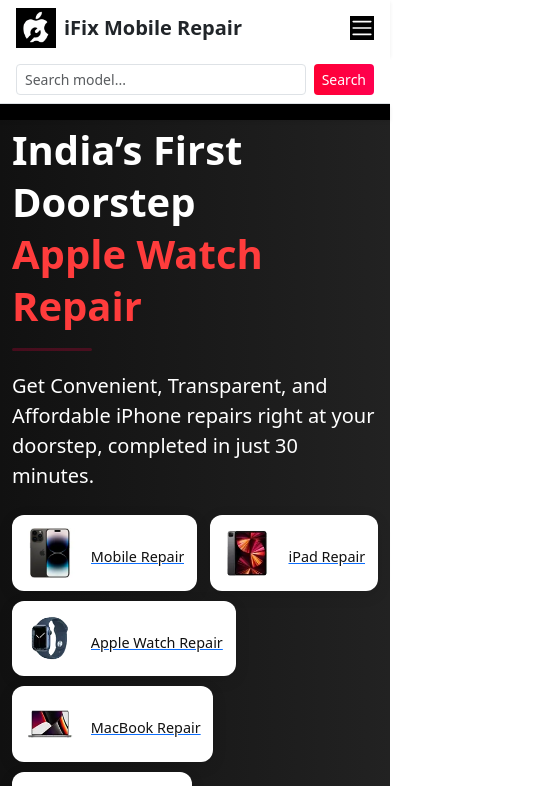
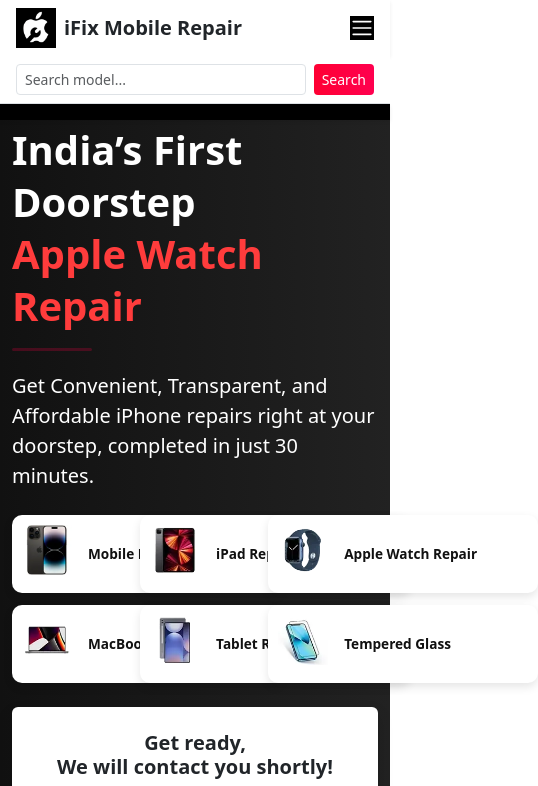
Before and after one commit to chanchalsaini3103/Ifix_Frontend, a React (Vite) app: page / in a window 390 px wide. Shown: the top 786 px of the page, 538 px wide, since content can reach past the window. Built offline with nearby package versions, Linux system fonts and the light colour scheme.

Commit message:
first commit

```diff
--- a/src/components/HeroPage.jsx
+++ b/src/components/HeroPage.jsx
@@ -81,6 +81,7 @@
     <Link
       key={item.label}
       to={`/services/${item.label.toLowerCase().replace(/\s+/g, "-")}`}
+      className="repair-card-link"
     >
       <div className="repair-card">
         <img src={item.img} alt={item.label} />
@@ -89,6 +90,7 @@
     </Link>
   ))}
 </div>
+
           </div>
 
           <div className="form-card bg-white text-dark p-4 rounded shadow" style={{ maxWidth: "500px", width: "100%" }}>
--- a/src/styles/HeroPage.css
+++ b/src/styles/HeroPage.css
@@ -194,33 +194,40 @@
 }
 
 
+/* Mobile-only: turn it into a 3-column grid */
 @media (max-width: 768px) {
   .repair-cards-grid {
     display: flex;
     flex-wrap: wrap;
     justify-content: space-between;
-    gap: 10px;
+    gap: 12px;
   }
 
-  .repair-cards-grid .col-6 {
-    width: 32%; /* Show 3 cards per row */
+  .repair-card-link {
+    width: 30%; /* ✅ 3 cards per row */
     flex: 0 0 auto;
+    text-decoration: none;
   }
 
   .repair-card {
-    width: 100%;
-    padding: 0.8rem;
+    background: #fff;
+    border-radius: 10px;
+    padding: 10px;
+    text-align: center;
+    box-shadow: 0 4px 10px rgba(0, 0, 0, 0.1);
     height: auto;
   }
 
   .repair-card img {
     height: 50px;
+    margin-bottom: 0.5rem;
+    object-fit: contain;
   }
 
   .repair-card p {
-    font-size: 0.9rem;
-    font-weight: 500;
-    text-align: center;
-    margin-top: 0.5rem;
+    font-size: 0.85rem;
+    font-weight: 600;
+    color: #111;
+    margin: 0;
   }
 }
```
Lines whose indentation alone changed are shown as unchanged.
